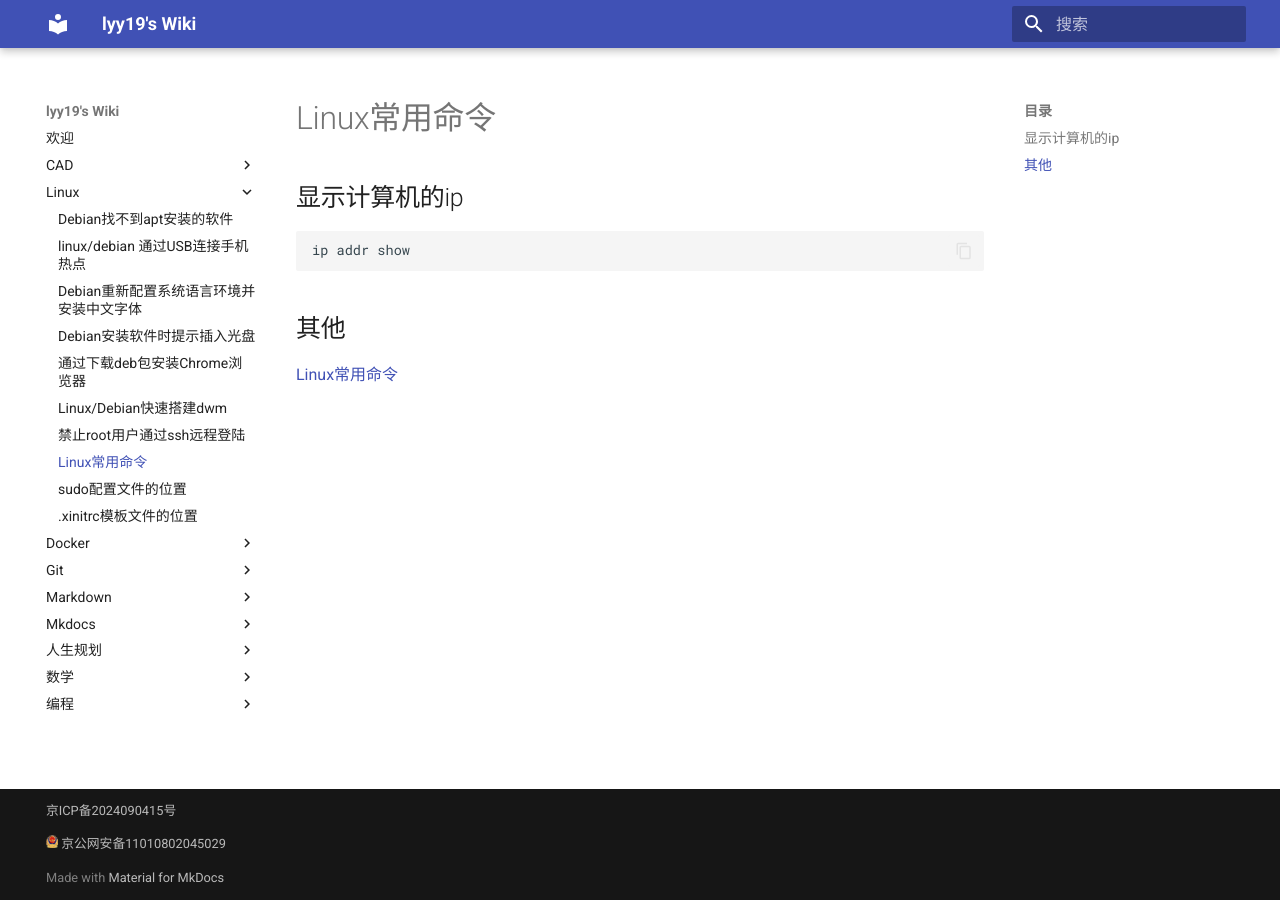
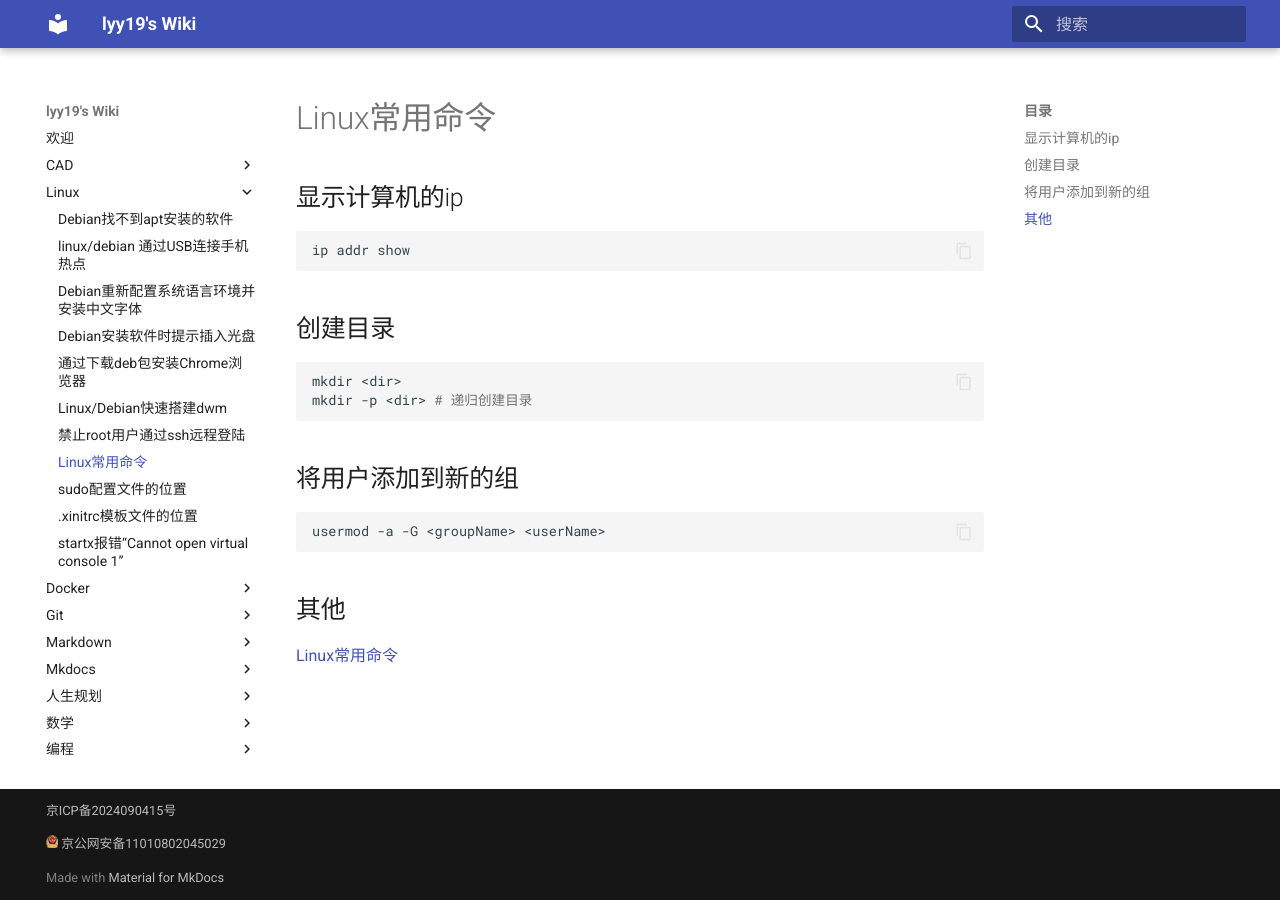
Before and after one commit to lyy1119/lyy1119.github.io, an MkDocs documentation site: the page built from docs/Linux/commonUsedCMD.md, in a window 1280 px wide. Built offline with MkDocs 1.6.1 and Material for MkDocs 9.7.7, drawn with Linux system fonts in a browser that asks for light colours.

Commit message:
写经验

````diff
--- a/docs/Linux/commonUsedCMD.md
+++ b/docs/Linux/commonUsedCMD.md
@@ -6,6 +6,19 @@
 ip addr show
 ```
 
+## 创建目录
+
+```bash
+mkdir <dir>
+mkdir -p <dir> # 递归创建目录
+```
+
+## 将用户添加到新的组
+
+```bash
+usermod -a -G <groupName> <userName>
+```
+
 ## 其他
 
 [Linux常用命令](https://www.quanxiaoha.com/linux-command/linux-check-ip-address.html)
````
Also changed, not shown: docs/Linux/xorgProblem1.md (added, +18 -0 lines).
